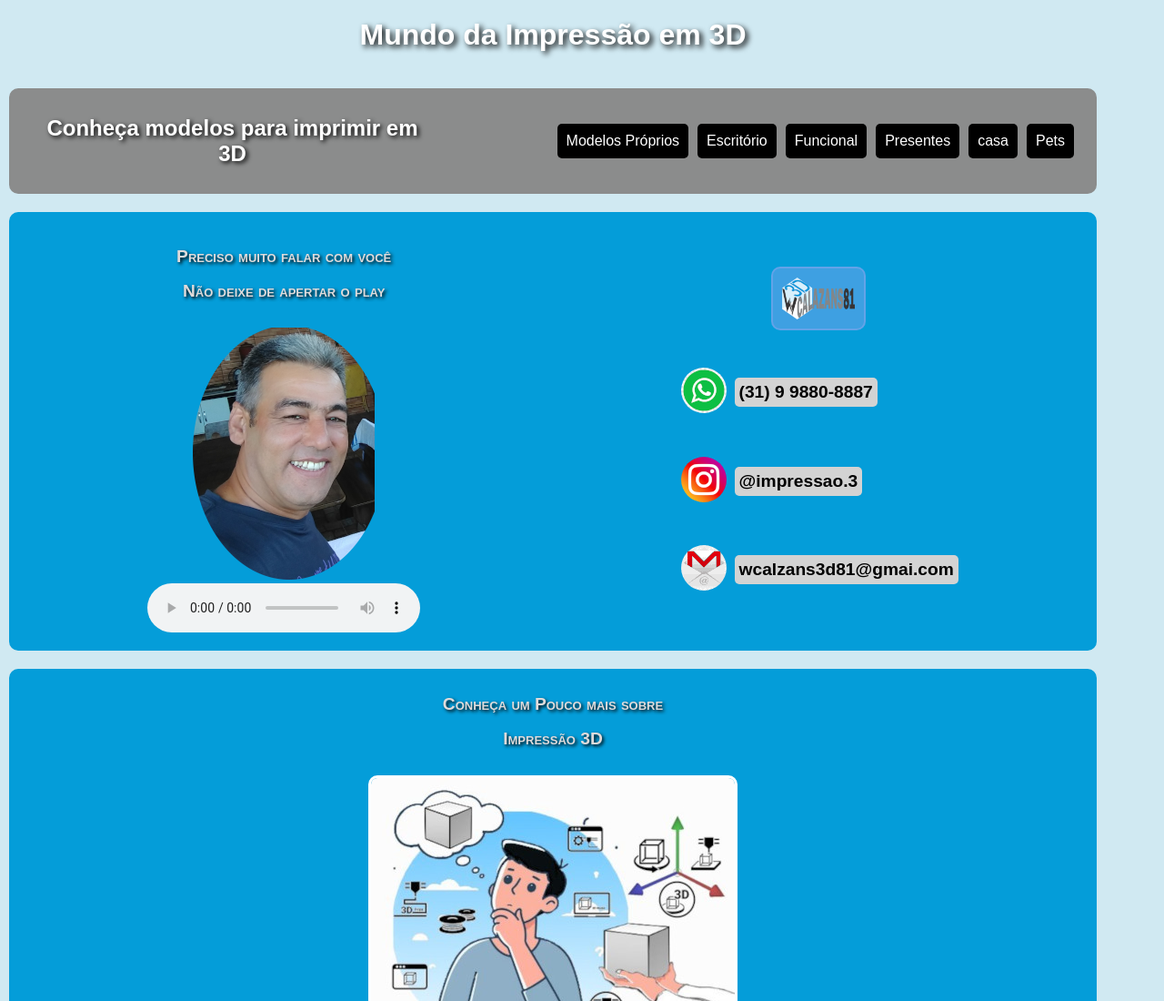
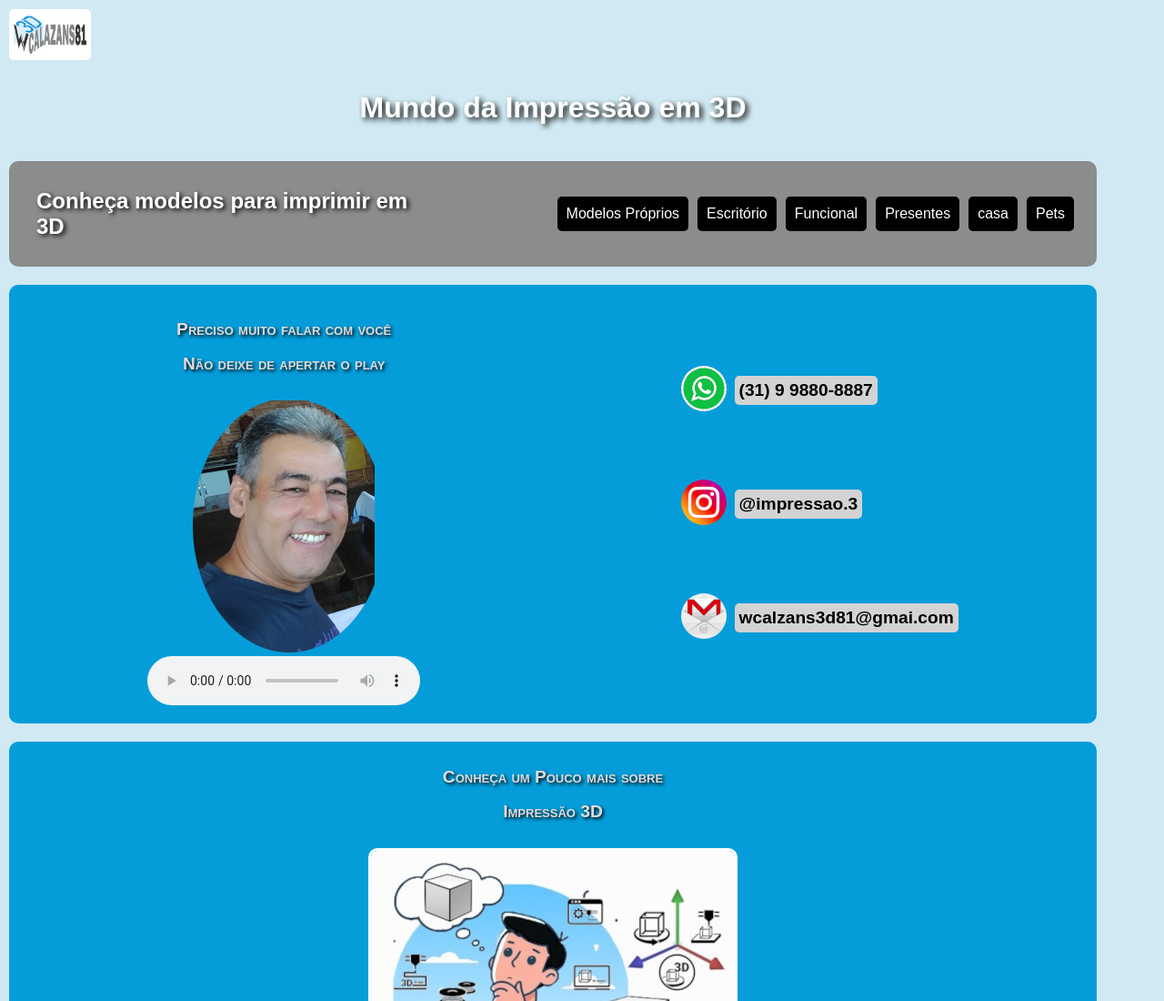
Before and after one commit to wcalazans81/wcalazans-3D, a plain HTML site: page index.html in a window 1280 px wide. Shown: the top 1100 px of the page at 91% size. Drawn offline with nearby package versions, Linux system fonts and the light colour scheme.

Commit message:
update de conteúdo 30 11 24

```diff
--- a/estilos/mobile-princ.css
+++ b/estilos/mobile-princ.css
@@ -1,8 +1,11 @@
 @charset "UTF-8";
+
+
 
 header.a1,header.a1 {
     flex-flow: column nowrap;
 }
+
 
 header.a1 > h1 {
     flex-basis: 50px;
--- a/estilos/pag-princ.css
+++ b/estilos/pag-princ.css
@@ -23,7 +23,16 @@ body, html {
 
 }
 
-h1 {
+div#log > img {
+    background-color: white;
+    border-radius: 5px;
+    padding: 5px;
+    margin: 10px 10px;
+
+}
+
+
+div#log > h1 {
     color: white;
     text-align: center;
     text-shadow: black 0.1em 0.1em 0.2em;
--- a/index.html
+++ b/index.html
@@ -10,7 +10,10 @@
     <link rel="stylesheet" href="estilos/mobile-princ.css" media="screen and (max-width: 650px)">
 </head>
 <body onresize="mudouTamanho">
-    <h1>Mundo da Impressão em 3D</h1>
+    <div id="log">
+        <img src="imagens/logo_final80.png" alt="logomarca">
+        <h1>Mundo da Impressão em 3D</h1>
+    </div>
     <header class="a1">
         <h1>Conheça modelos para imprimir em 3D</h1>
         <span class="material-symbols-outlined" onclick="clickMenu()">menu</span>
@@ -25,7 +28,7 @@
     </header>
     <header>
         <section id="icones">
-            <img src="imagens/logo_final80.png" alt="logomarca">
+
             <div id="ico1">
                 <a href="https://wa.me//5531998808887?text=Olá tudo bem com você! Seja muito bem vindo, ao Wcalazans3D " target="_blank"><img src="imagens/icone-whats1.jpg" alt="whatsapp"></a>
                 <p>(31) 9 9880-8887</p>
@@ -76,6 +79,7 @@
             Site desenvolvido por <a href="https://github.com/wcalazans81?tab=repositories" target="_blank" rel="external">Wellington Calazans</a> <br>No desafio do site<a href="https://www.youtube.com/c/CursoemV%C3%ADdeo" target="_blank" rel="external">Curso em Vídeo</a>
         </p>
     </footer>
+
     <script>
         function mudouTamanho() {
             if (window.innerWidth >= 650) {
```
Also changed, not shown: Pag-02.html (+6 -0 lines).
